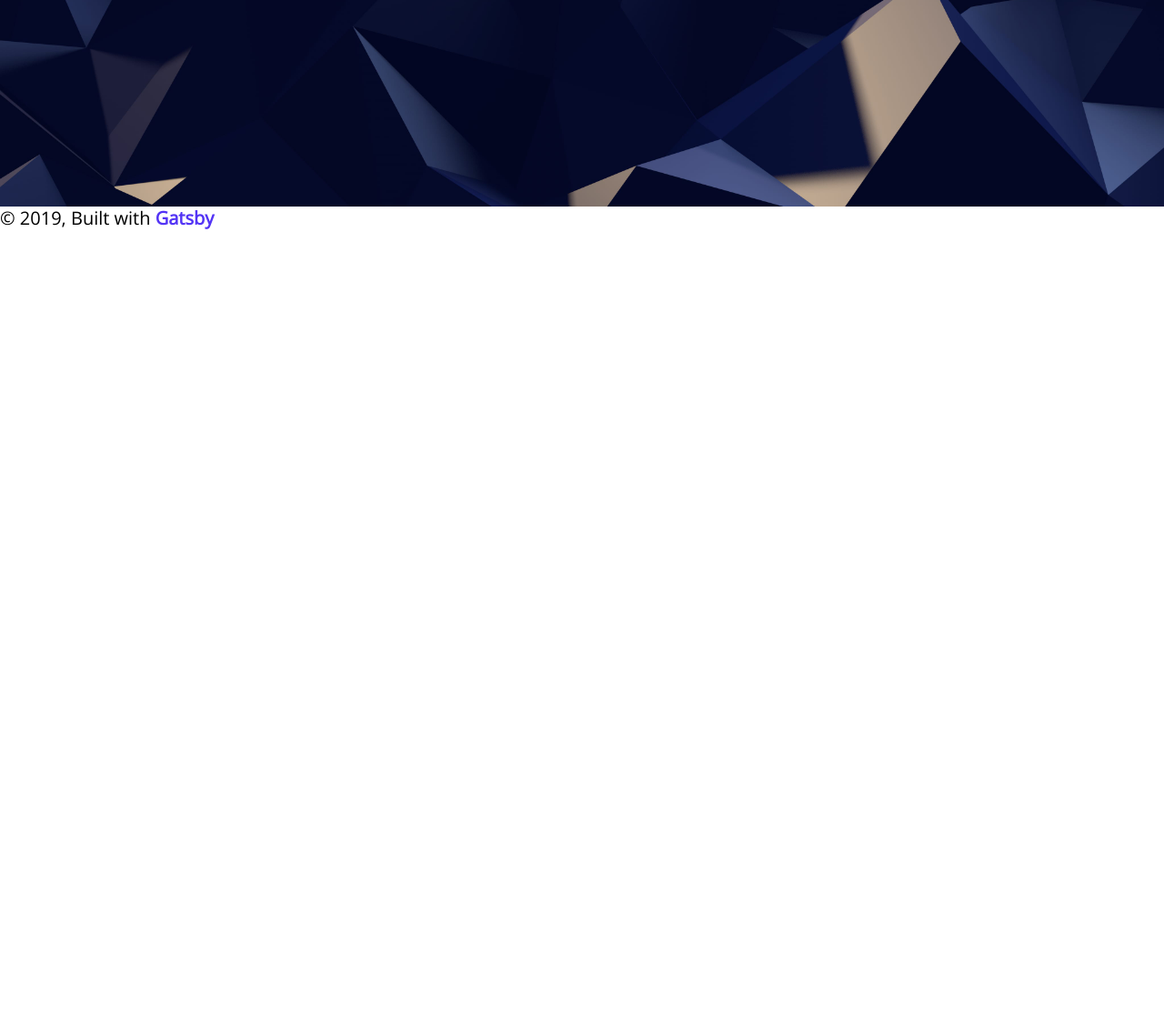
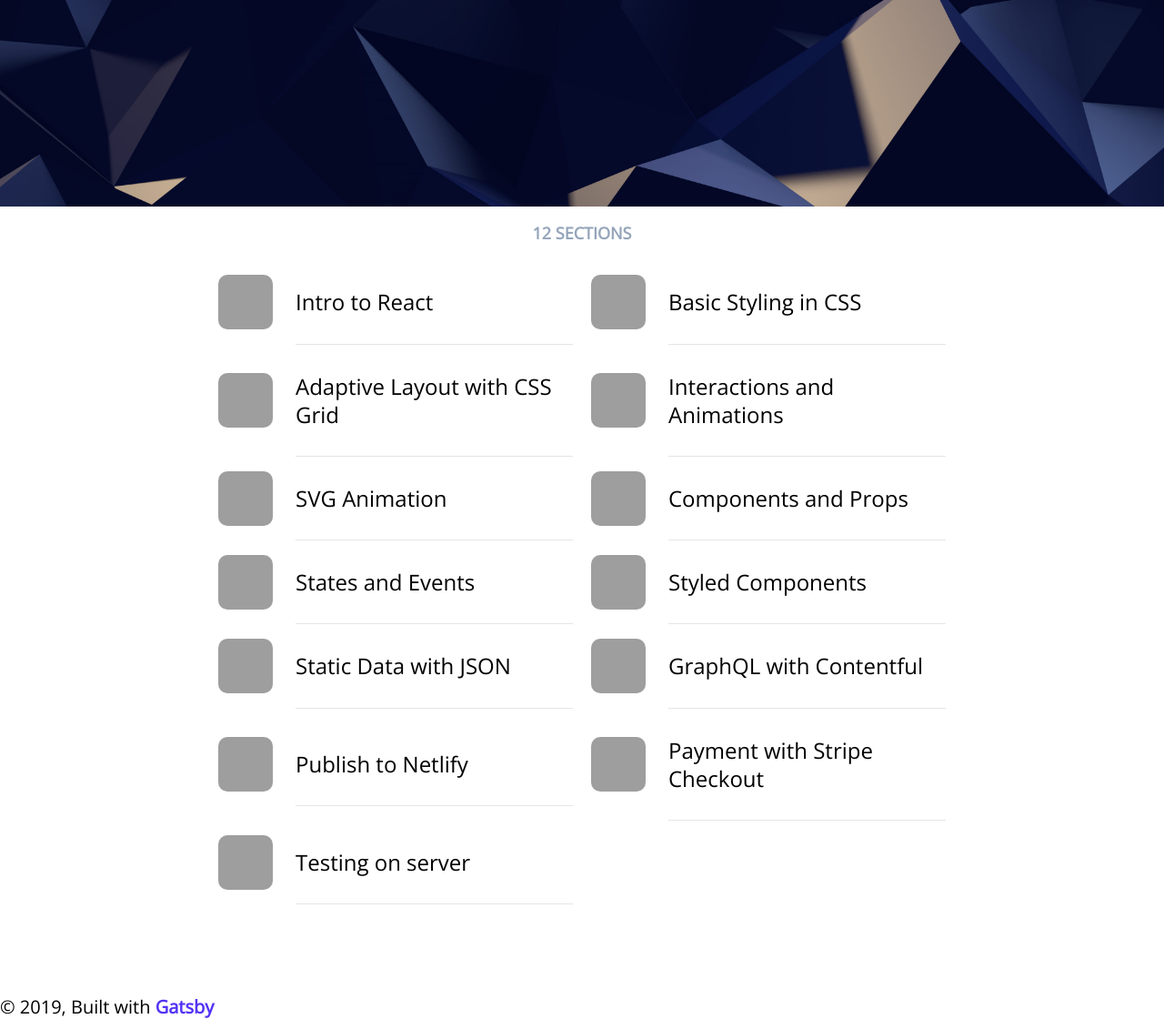
Before and after one commit to ritshrd/react-new-site, a Gatsby site: page / in a window 1280 px wide. Shown: the part 2624-3744 px from the top of the page at 91% size. Before the commit the page ends 2877 px from the top, so only its background shows below. Built offline with nearby package versions, Linux system fonts and the light colour scheme; Gatsby itself is replaced by a stand-in of ours; grey boxes are pictures that could not be loaded.

Commit message:
static data

```diff
--- /dev/null
+++ b/src/components/cell.js
@@ -0,0 +1,34 @@
+import React from 'react'
+import styled from 'styled-components'
+
+const CellGroup = styled.div`
+    display: grid;
+    grid-template-columns: 60px auto;
+    grid-gap: 25px;
+    align-items: center;
+    min-width: 320px;
+`
+
+const CellImage = styled.div`
+    width: 60px;
+    height: 60px;
+    background: #212C4F;
+    border-radius: 10px;
+    background-image: url(${props => props.image});
+    background-size: 60px;
+`
+
+const CellTitle = styled.div`
+    font-size: 24px;
+    border-bottom: 1px solid rgba(0,0,0, 0.1);
+    padding: 30px 0;
+`
+
+const Cell = props => (
+<CellGroup>
+<CellImage image={props.image}></CellImage>
+<CellTitle>{props.title}</CellTitle>
+</CellGroup>
+)
+
+export default Cell
--- a/src/pages/index.js
+++ b/src/pages/index.js
@@ -7,6 +7,32 @@ import SEO from '../components/seo';
 import Card from '../components/card';
 import Section from '../components/Section';
 import Wave from '../components/Wave';
+import staticdata from '../../staticdata.json'
+import Cell from '../components/cell';
+import styled from 'styled-components'
+
+
+
+const SectionCaption = styled.p`
+  font-weight: 600;
+  font-size: 18px;
+  text-transform: uppercase;
+  color: #94A4BA;
+  text-align: center;
+`
+
+const SectionCellGroup = styled.div`
+  max-width: 800px;
+  margin: 0 auto 100px;
+  padding: 0 20px;
+  display: grid;
+  grid-template-columns: repeat(2, 1fr);
+  grid-column-gap: 20px;
+
+  @media (max-width: 800px) {
+    grid-template-columns: repeat(1, 1fr);
+  }
+`
 
 
 
@@ -89,7 +115,17 @@ const IndexPage = () => (
 
   />
 
-  </Layout>
+
+    <SectionCaption> 12 Sections </SectionCaption>
+    <SectionCellGroup>
+      {staticdata.cells.map(cell => (
+        <Cell
+          image={cell.image}
+          title={cell.title} />
+        ))}
+    </SectionCellGroup>
+
+ </Layout>
 )
 
 export default IndexPage
--- /dev/null
+++ b/staticdata.json
@@ -0,0 +1,56 @@
+{
+    "cells": [
+        {
+            "title": "Intro to React",
+            "image": "https://cl.ly/1U1F170x3D0L/download/logo-react-small.png"
+        },
+        {
+            "title": "Basic Styling in CSS",
+            "image": "https://cl.ly/1U1F170x3D0L/download/logo-react-small.png"
+        },
+        {
+            "title": "Adaptive Layout with CSS Grid",
+            "image": "https://cl.ly/1U1F170x3D0L/download/logo-react-small.png"
+        },
+        {
+            "title": "Interactions and Animations",
+            "image": "https://cl.ly/1U1F170x3D0L/download/logo-react-small.png"
+        },
+        {
+            "title": "SVG Animation",
+            "image": "https://cl.ly/1U1F170x3D0L/download/logo-react-small.png"
+        },
+        {
+            "title": "Components and Props",
+            "image": "https://cl.ly/1U1F170x3D0L/download/logo-react-small.png"
+        },
+        {
+            "title": "States and Events",
+            "image": "https://cl.ly/1U1F170x3D0L/download/logo-react-small.png"
+        },
+        {
+            "title": "Styled Components",
+            "image": "https://cl.ly/1U1F170x3D0L/download/logo-react-small.png"
+        },
+        {
+            "title": "Static Data with JSON",
+            "image": "https://cl.ly/1U1F170x3D0L/download/logo-react-small.png"
+        },
+        {
+            "title": "GraphQL with Contentful",
+            "image": "https://cl.ly/1U1F170x3D0L/download/logo-react-small.png"
+        },
+        {
+            "title": "Publish to Netlify",
+            "image": "https://cl.ly/1U1F170x3D0L/download/logo-react-small.png"
+        },
+        {
+            "title": "Payment with Stripe Checkout",
+            "image": "https://cl.ly/1U1F170x3D0L/download/logo-react-small.png"
+        },
+        {
+            "title": "Testing on server",
+            "image": "https://cl.ly/1U1F170x3D0L/download/logo-react-small.png"
+        }
+    ]
+}
```
